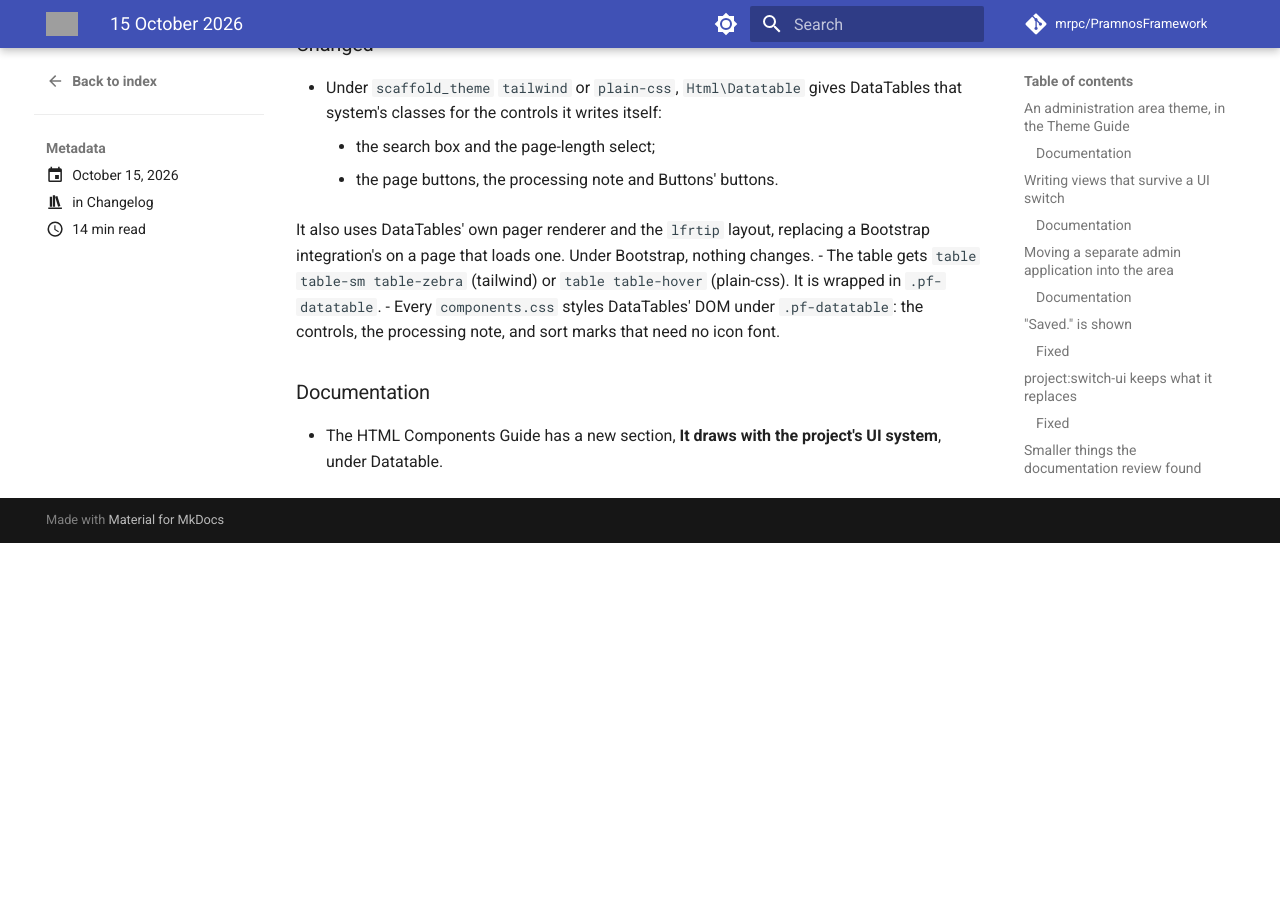
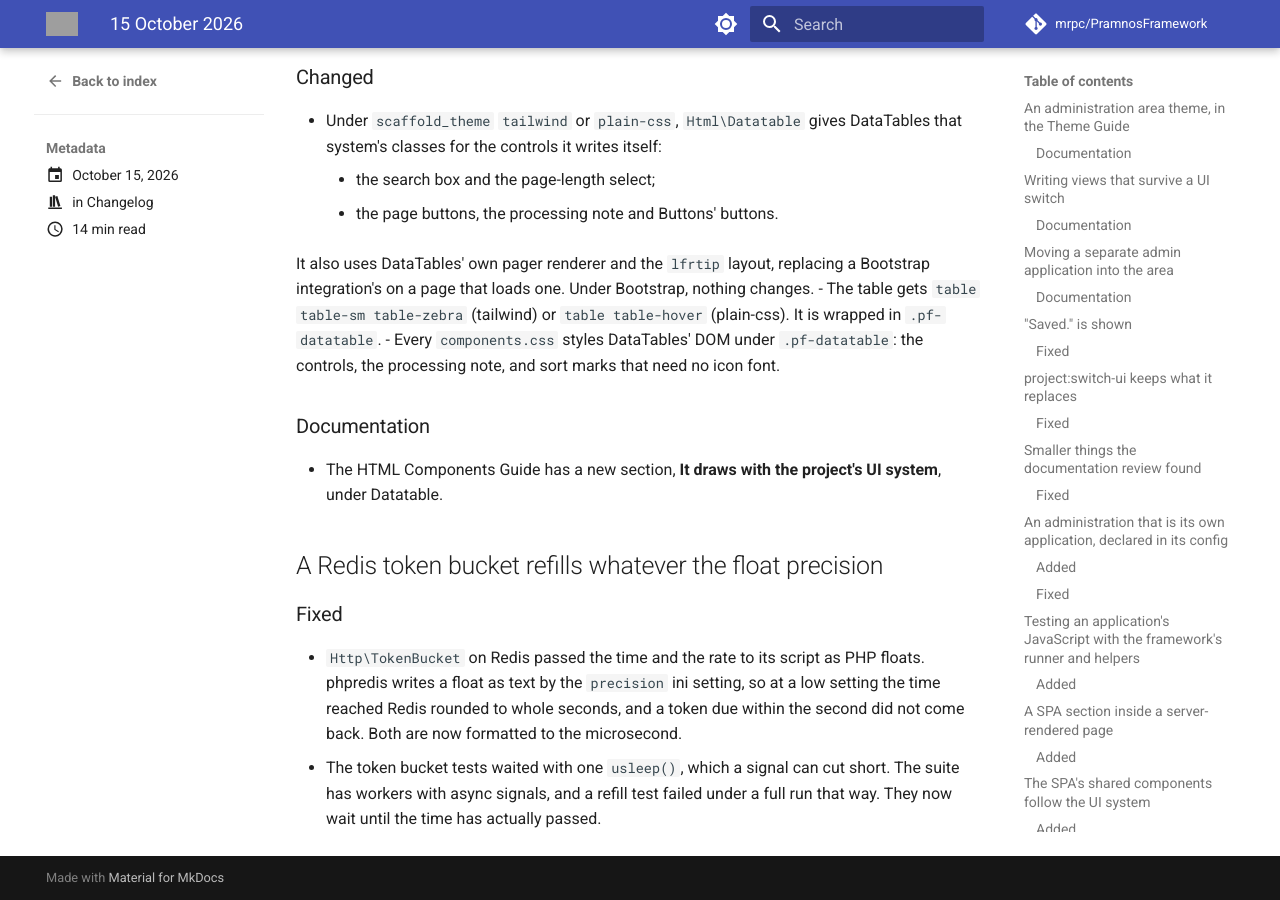
Before and after one commit to mrpc/PramnosFramework, an MkDocs documentation site: the page built from docs/version-history/posts/2026-10-15.md, in a window 1280 px wide and 900 px high, scrolled down 13197 px. Built offline with MkDocs 1.6.1 and Material for MkDocs 9.7.7, drawn with Linux system fonts in a browser that asks for light colours; comment, search, counter and statistics services are not loaded; before the commit the page ends 13740 px from its top, so only the background shows below that; some of the changed text lies outside the part shown; grey boxes are pictures that could not be loaded.

Commit message:
fix(http): the Redis token bucket formats its time and rate itself — at a low ini precision the refill stopped within a second; its tests wait until the time has passed

```diff
--- a/docs/version-history/posts/2026-10-15.md
+++ b/docs/version-history/posts/2026-10-15.md
@@ -29,6 +29,7 @@ Twenty-two entries today:
 - Errors in the browser are recorded
 - The service worker can replace an application's own
 - Data tables draw with daisyUI or the plain stylesheet
+- A Redis token bucket refills whatever the float precision
 
 <!-- more -->
 
@@ -471,3 +472,15 @@ A project scaffolded before adds the one line to its layout. See the Upgrade Gui
 
 - The HTML Components Guide has a new section, **It draws with the project's UI system**, under
   Datatable.
+
+## A Redis token bucket refills whatever the float precision
+
+### Fixed
+
+- `Http\TokenBucket` on Redis passed the time and the rate to its script as PHP floats. phpredis
+  writes a float as text by the `precision` ini setting, so at a low setting the time reached Redis
+  rounded to whole seconds, and a token due within the second did not come back. Both are now
+  formatted to the microsecond.
+- The token bucket tests waited with one `usleep()`, which a signal can cut short. The suite has
+  workers with async signals, and a refill test failed under a full run that way. They now wait
+  until the time has actually passed.
```
Also changed, not shown: other parts of docs/version-history/posts/2026-10-15.md (+1 -1 lines), 2 other files.
